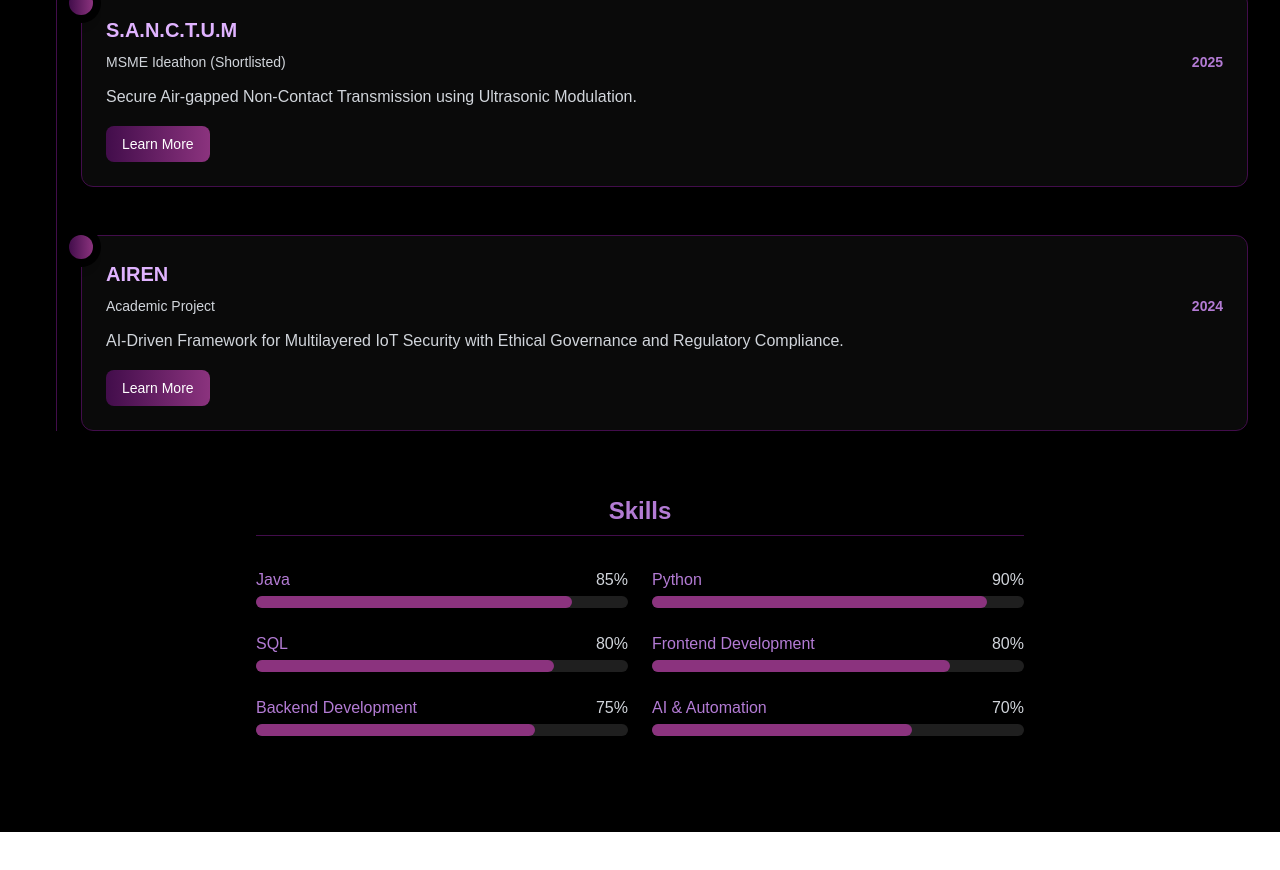
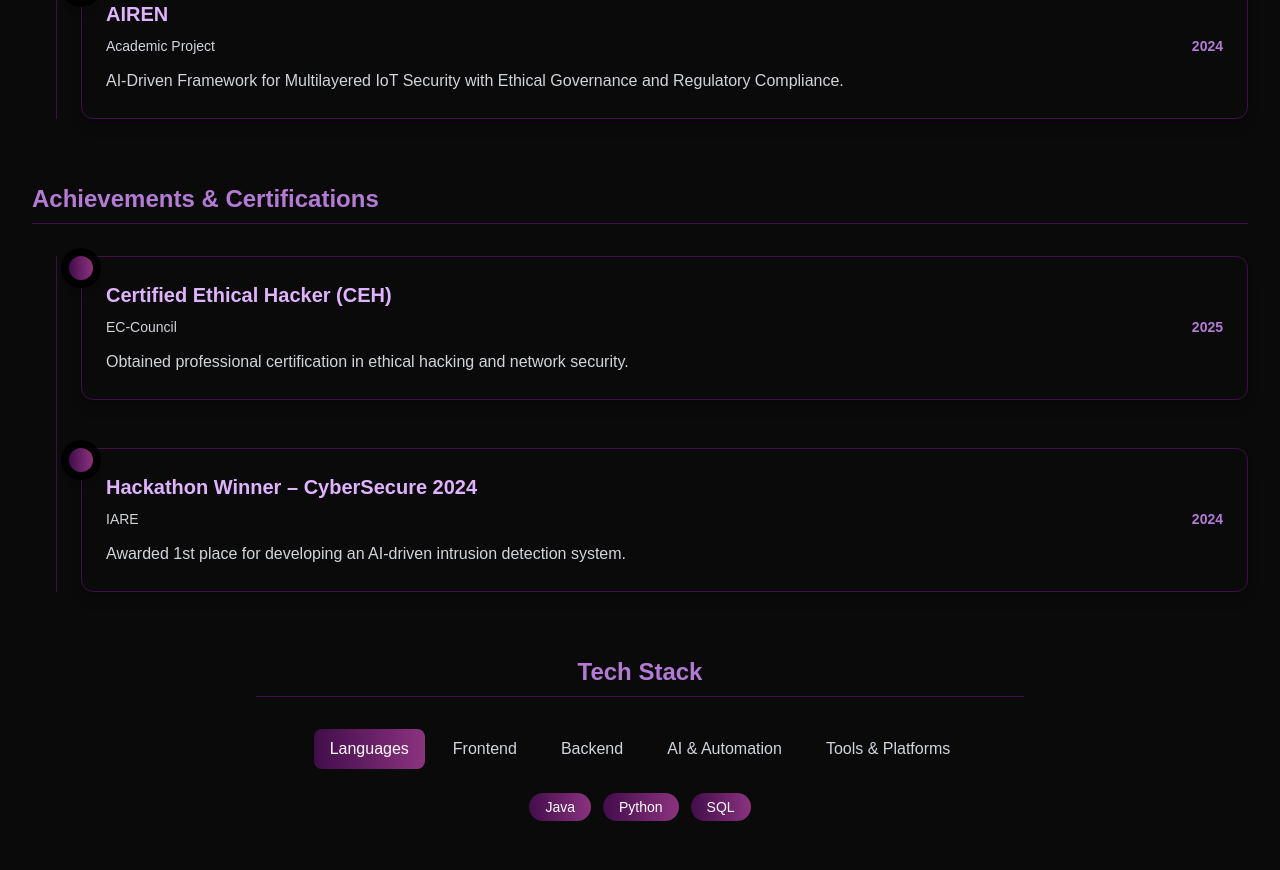
Before and after one commit to Shruthipoosa04/Shruthi-s-Portfolio, a Next.js app: page /resume in a window 1280 px wide. Shown: the part 1440-2310 px from the top of the page. Before the commit the page ends 2272 px from the top, so only its background shows below. Built offline with nearby package versions, Linux system fonts and the light colour scheme.

Commit message:
modified commit

```diff
--- a/app/page.tsx
+++ b/app/page.tsx
@@ -1,7 +1,6 @@
 "use client";
-import { SpeedInsights } from "@vercel/speed-insights/next"
+import { motion } from "framer-motion";
 import { useState } from "react";
-import { motion } from "framer-motion";
 import { Github, Linkedin, Mail } from "lucide-react";
 
 export default function About() {
@@ -15,6 +14,7 @@ export default function About() {
     grayText: "#d1d5db",
     footerText: "#9ca3af",
     white: "#ffffff",
+    skillBg: "#1f1f1f",
   };
 
   const cards = [
@@ -26,18 +26,26 @@ export default function About() {
   const techStack = [
     { category: "Languages", skills: ["Java", "Python", "SQL"] },
     { category: "Frontend", skills: ["HTML", "CSS", "React"] },
-    { category: "Backend", skills: ["Node.js", "Express"] },
-    { category: "AI & Automation", skills: ["ML Models", "AI-driven Security"] },
-    { category: "Tools & Platforms", skills: ["Git", "Docker", "AWS"] },
+    { category: "Backend", skills: ["Node.js"] },
+    { category: "Tools & Platforms", skills: ["Git", "Docker"] },
   ];
 
   const [activeTab, setActiveTab] = useState(techStack[0].category);
 
   return (
-    <div className="flex min-h-screen" style={{ backgroundColor: colors.mainBg, color: colors.white }}>
+    <div className="flex" style={{ backgroundColor: colors.mainBg, color: colors.white }}>
       {/* Sidebar */}
-      <aside className="w-64 p-6 flex flex-col items-center text-center border-r"
-             style={{ backgroundColor: colors.mainBg, borderColor: colors.border }}>
+      <aside
+        className="w-64 p-6 flex flex-col justify-center items-center text-center border-r"
+        style={{
+          backgroundColor: colors.mainBg,
+          borderColor: colors.border,
+          position: "fixed",
+          top: 0,
+          left: 0,
+          height: "100vh",
+        }}
+      >
         {/* Profile */}
         <div className="w-32 h-32 rounded-lg overflow-hidden border-2 shadow-lg" style={{ borderColor: colors.border }}>
           <img src="/profile.jpg" alt="Profile" className="w-full h-full object-cover" />
@@ -62,7 +70,7 @@ export default function About() {
       </aside>
 
       {/* Main Content */}
-      <main className="flex-1 p-8">
+      <main className="flex-1 p-8 ml-64">
         {/* About Section */}
         <section id="about" className="max-w-3xl mx-auto text-center">
           <h1 className="text-4xl font-bold" style={{ color: colors.white }}>
@@ -100,42 +108,31 @@ export default function About() {
             ))}
           </section>
 
-          {/* Interactive Tech Stack Tabs */}
-          <section className="text-left max-w-3xl mx-auto">
-            <h2 className="text-3xl font-semibold mb-6" style={{ color: colors.gradientEnd }}> Tech Stack</h2>
+          {/* Skills Section with Progress Bars */}
+          <section className="text-left max-w-3xl mx-auto mt-12">
+            <h2 className="text-3xl font-semibold mb-6" style={{ color: colors.gradientEnd }}>
+              Skills
+            </h2>
 
-            {/* Tabs */}
-            <div className="flex flex-wrap gap-3 mb-6">
-              {techStack.map((tab, i) => (
-              <button
-  key={i}
-  onClick={() => setActiveTab(tab.category)}
-  className="px-4 py-2 rounded-lg text-white font-medium transition"
-  style={{
-    background: activeTab === tab.category
-      ? `linear-gradient(to right, ${colors.gradientStart}, ${colors.gradientEnd})`
-      : colors.mainBg, // fallback for inactive tabs
-    color: activeTab === tab.category ? colors.white : colors.grayText,
-  }}
->
-  {tab.category}
-</button>
-
-              ))}
-            </div>
-
-            {/* Active Tab Skills */}
-            <div className="flex flex-wrap gap-3">
-             {techStack.find(t => t.category === activeTab)?.skills?.map((skill, i) => (
-  <span key={i}
-        className="px-4 py-1 rounded-full text-sm font-medium text-white"
-        style={{
-          background: `linear-gradient(to right, ${colors.gradientStart}, ${colors.gradientEnd})`
-        }}>
-    {skill}
-  </span>
-)) || []}
-
+            <div className="grid grid-cols-1 md:grid-cols-2 gap-6">
+              {techStack.flatMap(tab =>
+                tab.skills.map((skill, i) => (
+                  <div key={i} className="space-y-2">
+                    <div className="flex justify-between mb-1">
+                      <span style={{ color: colors.subText }}>{skill}</span>
+                    </div>
+                    <div className="w-full h-3 rounded-lg" style={{ backgroundColor: colors.skillBg }}>
+                      <motion.div
+                        initial={{ width: 0 }}
+                        animate={{ width: "80%" }}
+                        transition={{ duration: 1.2 }}
+                        className="h-3 rounded-lg"
+                        style={{ background: `linear-gradient(to right, ${colors.gradientStart}, ${colors.gradientEnd})` }}
+                      />
+                    </div>
+                  </div>
+                ))
+              )}
             </div>
           </section>
         </section>
--- a/app/projects/page.tsx
+++ b/app/projects/page.tsx
@@ -1,63 +1,91 @@
 "use client";
+import { useState } from "react";
 import ProjectCard from "../components/ProjectCard";
 
 export default function ProjectsPage() {
+  const [activeFilter, setActiveFilter] = useState("All");
+
+  const categories = ["All", "Web", "AI", "Security", "Hardware"];
+
+  const projects = [
+    {
+      title: "TwinTrap!",
+      description: "A fake Wi-Fi detection system using NodeMCU that identifies Evil Twin attacks and alerts users in real-time.",
+      image: "/projects/twintrap.png",
+      repo: "https://github.com/yourusername/twintrap",
+      category: "Security",
+    },
+    {
+      title: "PixelForensics",
+      description: "Deep learning model that analyzes uploaded images and shows AI-generated content percentage through pie chart visualization.",
+      image: "/projects/pixelforensics.png",
+      repo: "https://github.com/yourusername/pixelforensics",
+      category: "AI",
+    },
+    {
+      title: "ShadowTrace",
+      description: "Digital footprint analyzer that evaluates a user's online exposure across platforms, generates verification results, and produces security reports.",
+      image: "/projects/shadowtrace1.png",
+      repo: "https://github.com/yourusername/shadowtrace",
+      category: "Security",
+      screenshots: ["/projects/shadowtrace1.png", "/projects/shadowtrace2.png"],
+    },
+    {
+      title: "S.A.N.C.T.U.M",
+      description: "Secure Air-Gapped Non-Contact Transmission using ultrasonic modulation, shortlisted at MSME Ideathon by a DRDO member.",
+      image: "/projects/sanctum2.png",
+      repo: "https://github.com/yourusername/sanctum",
+      category: "Hardware",
+      screenshots: ["/projects/sanctum1.png", "/projects/sanctum2.png"],
+    },
+    {
+      title: "QueryLite",
+      description: "AI-assisted interface that converts human language into SQL queries, making SQL practice simple and interactive.",
+      image: "/projects/querylite.png",
+      repo: "https://github.com/yourusername/querylite",
+      category: "AI",
+    },
+    {
+      title: "ClariPDF",
+      description: "Telegram bot that compresses PDFs to custom sizes, merges multiple PDFs, and converts between PDF, DOC, and TXT formats.",
+      image: "/projects/claripdf.png",
+      repo: "https://github.com/yourusername/claripdf",
+      category: "Web",
+    },
+  ];
+
+  const filteredProjects = activeFilter === "All"
+    ? projects
+    : projects.filter(p => p.category === activeFilter);
+
   return (
     <main className="min-h-screen bg-black text-white p-8 text-center">
-      {/* Page Heading */}
-      <h1 className="text-5xl font-bold mb-14 text-[#E0B3FF] drop-shadow-lg">
-        Projects
-      </h1>
+      <h1 className="text-5xl font-bold mb-8 text-[#E0B3FF] drop-shadow-lg">Projects</h1>
+
+      {/* Filter Buttons */}
+      <div className="flex justify-center gap-4 mb-12">
+          {categories.map(cat => (
+  <button
+  key={cat}
+  onClick={() => setActiveFilter(cat)}
+  style={{
+    background: activeFilter === cat
+      ? `linear-gradient(to right, #420D4B, #8B337E)`
+      : "#1f2937", // fallback gray (Tailwind bg-gray-800)
+  }}
+  className="px-4 py-2 rounded-full font-medium text-white transition"
+>
+  {cat}
+</button>
+
+  ))}
+      </div>
 
       {/* Project Grid */}
       <div className="flex flex-wrap justify-center gap-10">
-        <ProjectCard
-          title="TwinTrap!"
-          description="A fake Wi-Fi detection system using NodeMCU that identifies Evil Twin attacks and alerts users in real-time."
-          image="/projects/twintrap.png"
-          repo="https://github.com/yourusername/twintrap"
-         // screenshots={["/projects/twintrap1.png", "/projects/twintrap2.png"]}//
-        />
-
-        <ProjectCard
-          title="PixelForensics"
-          description="Deep learning model that analyzes uploaded images and shows AI-generated content percentage through pie chart visualization."
-          image="/projects/pixelforensics.png"
-          repo="https://github.com/yourusername/pixelforensics"
-        //  screenshots={["/projects/pixel1.png", "/projects/pixel2.png"]}//
-        />
-
-        <ProjectCard
-          title="ShadowTrace"
-          description="Digital footprint analyzer that evaluates a user's online exposure across platforms, generates verification results, and produces security reports."
-          image="/projects/shadowtrace1.png"
-          repo="https://github.com/yourusername/shadowtrace"
-          screenshots={["/projects/shadowtrace1.png", "/projects/shadowtrace2.png"]}
-        />
-
-        <ProjectCard
-          title="S.A.N.C.T.U.M"
-          description="Secure Air-Gapped Non-Contact Transmission using ultrasonic modulation, shortlisted at MSME Ideathon by a DRDO member."
-          image="/projects/sanctum2.png"
-          repo="https://github.com/yourusername/sanctum"
-          screenshots={["/projects/sanctum1.png", "/projects/sanctum2.png"]}
-        />
-
-        <ProjectCard
-          title="QueryLite"
-          description="AI-assisted interface that converts human language into SQL queries, making SQL practice simple and interactive."
-          image="/projects/querylite.png"
-          repo="https://github.com/yourusername/querylite"
-         // screenshots={["/projects/query1.png", "/projects/query2.png"]}//
-        />
-
-        <ProjectCard
-          title="ClariPDF"
-          description="Telegram bot that compresses PDFs to custom sizes, merges multiple PDFs, and converts between PDF, DOC, and TXT formats."
-          image="/projects/claripdf.png"
-          repo="https://github.com/yourusername/claripdf"
-         // screenshots={["/projects/clari1.png", "/projects/clari2.png"]}//
-        />
+        {filteredProjects.map(project => (
+          <ProjectCard key={project.title} {...project} />
+        ))}
       </div>
     </main>
   );
--- a/app/resume/page.tsx
+++ b/app/resume/page.tsx
@@ -1,8 +1,8 @@
 "use client";
 import { motion } from "framer-motion";
+import { useState } from "react";
 
 export default function ResumePage() {
-  // Color palette from ProjectCard
   const colors = {
     mainBg: "#0a0a0a",
     border: "#420D4B",
@@ -12,9 +12,6 @@ export default function ResumePage() {
     subText: "#B37BD4",
     grayText: "#d1d5db",
     white: "#ffffff",
-    shadowHover: "#8B337E",
-    skillBg: "#1f1f1f",
-    skillFill: "#8B337E",
   };
 
   const sections = [
@@ -75,35 +72,63 @@ export default function ResumePage() {
         },
       ],
     },
+    {
+      heading: "Achievements & Certifications",
+      items: [
+        {
+          title: "Certified Ethical Hacker (CEH)",
+          place: "EC-Council",
+          date: "2025",
+          description:
+            "Obtained professional certification in ethical hacking and network security.",
+        },
+        {
+          title: "Hackathon Winner – CyberSecure 2024",
+          place: "IARE",
+          date: "2024",
+          description:
+            "Awarded 1st place for developing an AI-driven intrusion detection system.",
+        },
+      ],
+    },
   ];
 
-  // Skills data
+  const techStack = [
+    { category: "Languages", skills: ["Java", "Python", "SQL"] },
+    { category: "Frontend", skills: ["HTML", "CSS", "React"] },
+    { category: "Backend", skills: ["Node.js", "Express"] },
+    { category: "AI & Automation", skills: ["ML Models", "AI-driven Security"] },
+    { category: "Tools & Platforms", skills: ["Git", "Docker", "AWS"] },
+  ];
 
-   const skills = [
-  { name: "Java", level: 85 },
-  { name: "Python", level: 90 },
-  { name: "SQL", level: 80 },
-  { name: "Frontend Development", level: 80 },
-  { name: "Backend Development", level: 75 },
-  { name: "AI & Automation", level: 70 },
-];
+  const [activeTab, setActiveTab] = useState(techStack[0].category);
 
   return (
     <main
       className="min-h-screen text-white p-8"
-      style={{ backgroundColor: "#000000", color: colors.white }}
+      style={{ backgroundColor: colors.mainBg, color: colors.white }}
     >
-      {/* Page Title */}
-      <h1
-        className="text-5xl font-bold text-center mb-16"
-        style={{ color: colors.heading }}
-      >
-        Resume
-      </h1>
+      {/* Page Title & Download Button */}
+      <div className="flex justify-between items-center mb-16">
+        <h1 className="text-5xl font-bold" style={{ color: colors.heading }}>
+          Resume
+        </h1>
+        <a
+          href="/Resume.pdf" // put your PDF in public folder
+          download
+          className="px-4 py-2 rounded-lg font-semibold"
+          style={{
+            background: `linear-gradient(to right, ${colors.gradientStart}, ${colors.gradientEnd})`,
+            color: colors.white,
+          }}
+        >
+          Download PDF
+        </a>
+      </div>
 
+      {/* Timeline Sections */}
       {sections.map((section, secIndex) => (
         <div key={secIndex} className="mb-16">
-          {/* Section Heading */}
           <h2
             className="text-2xl font-semibold mb-8 border-b pb-2"
             style={{ color: colors.subText, borderColor: colors.border }}
@@ -111,7 +136,6 @@ export default function ResumePage() {
             {section.heading}
           </h2>
 
-          {/* Timeline */}
           <div className="relative border-l ml-6" style={{ borderColor: colors.border }}>
             {section.items.map((item, index) => (
               <motion.div
@@ -122,7 +146,6 @@ export default function ResumePage() {
                 viewport={{ once: true }}
                 className="mb-12 ml-6 relative"
               >
-                {/* Timeline Marker */}
                 <span
                   className="absolute -left-3 flex items-center justify-center w-6 h-6
                   rounded-full ring-8 ring-black shadow-lg"
@@ -131,7 +154,6 @@ export default function ResumePage() {
                   }}
                 ></span>
 
-                {/* Card */}
                 <div
                   className="p-6 rounded-xl shadow-lg hover:shadow-purple-500/30 transition border"
                   style={{
@@ -139,31 +161,19 @@ export default function ResumePage() {
                     borderColor: colors.border,
                   }}
                 >
-                  <h3
-                    className="text-xl font-bold mb-2"
-                    style={{ color: colors.heading }}
-                  >
+                  <h3 className="text-xl font-bold mb-2" style={{ color: colors.heading }}>
                     {item.title}
                   </h3>
-                  <div className="flex justify-between items-center text-sm" style={{ color: colors.grayText }}>
+                  <div
+                    className="flex justify-between items-center text-sm"
+                    style={{ color: colors.grayText }}
+                  >
                     <span>{item.place}</span>
-                    <span style={{ color: colors.subText, fontWeight: 600 }}>
-                      {item.date}
-                    </span>
+                    <span style={{ color: colors.subText, fontWeight: 600 }}>{item.date}</span>
                   </div>
                   <p className="mt-3 leading-relaxed" style={{ color: colors.grayText }}>
                     {item.description}
                   </p>
-
-                  {/* Example button using gradient from ProjectCard */}
-                  <button
-                    className="mt-4 px-4 py-2 rounded-lg text-sm font-medium text-white hover:opacity-90 transition"
-                    style={{
-                      background: `linear-gradient(to right, ${colors.gradientStart}, ${colors.gradientEnd})`,
-                    }}
-                  >
-                    Learn More
-                  </button>
                 </div>
               </motion.div>
             ))}
@@ -171,33 +181,45 @@ export default function ResumePage() {
         </div>
       ))}
 
-      {/* Skills Section */}
+      {/* Tech Stack Section */}
       <div className="mb-16 max-w-3xl mx-auto">
         <h2
           className="text-2xl font-semibold mb-8 border-b pb-2 text-center"
           style={{ color: colors.subText, borderColor: colors.border }}
         >
-          Skills
+          Tech Stack
         </h2>
 
-        <div className="grid grid-cols-1 md:grid-cols-2 gap-6">
-          {skills.map((skill, i) => (
-            <div key={i} className="space-y-2">
-              <div className="flex justify-between mb-1">
-                <span style={{ color: colors.subText }}>{skill.name}</span>
-                <span style={{ color: colors.grayText }}>{skill.level}%</span>
-              </div>
-              <div className="w-full h-3 rounded-lg" style={{ backgroundColor: colors.skillBg }}>
-                <motion.div
-                  initial={{ width: 0 }}
-                  animate={{ width: `${skill.level}%` }}
-                  transition={{ duration: 1.2 }}
-                  className="h-3 rounded-lg"
-                  style={{ backgroundColor: colors.skillFill }}
-                />
-              </div>
-            </div>
+        <div className="flex flex-wrap gap-3 mb-6 justify-center">
+          {techStack.map((tab, i) => (
+            <button
+              key={i}
+              onClick={() => setActiveTab(tab.category)}
+              className="px-4 py-2 rounded-lg text-white font-medium transition"
+              style={{
+                background: activeTab === tab.category
+                  ? `linear-gradient(to right, ${colors.gradientStart}, ${colors.gradientEnd})`
+                  : colors.mainBg,
+                color: activeTab === tab.category ? colors.white : colors.grayText,
+              }}
+            >
+              {tab.category}
+            </button>
           ))}
+        </div>
+
+        <div className="flex flex-wrap gap-3 justify-center">
+          {techStack.find(t => t.category === activeTab)?.skills?.map((skill, i) => (
+            <span
+              key={i}
+              className="px-4 py-1 rounded-full text-sm font-medium text-white"
+              style={{
+                background: `linear-gradient(to right, ${colors.gradientStart}, ${colors.gradientEnd})`,
+              }}
+            >
+              {skill}
+            </span>
+          )) || []}
         </div>
       </div>
     </main>
```
